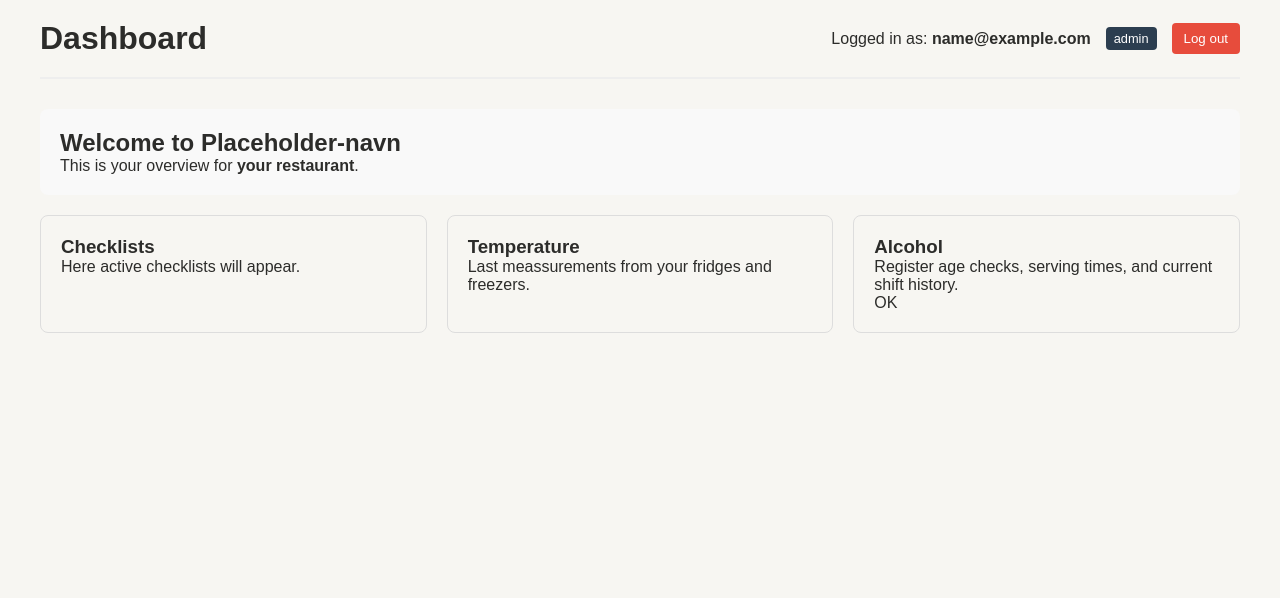
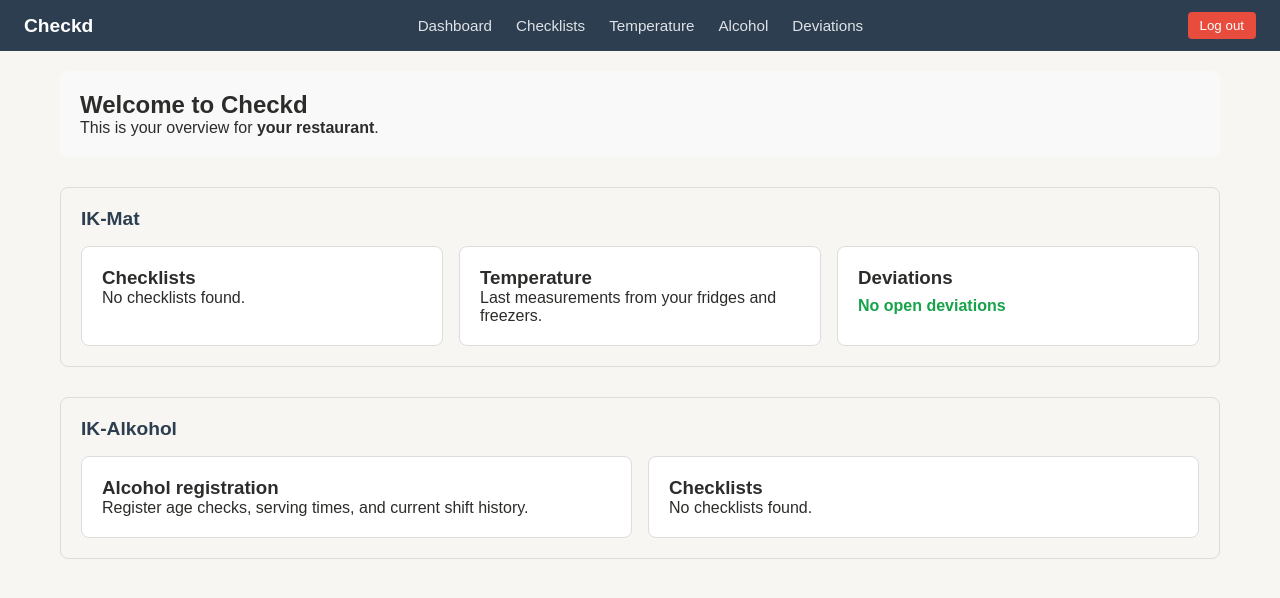
Before and after one commit to Theamarieal/Full-stack_prosjekt, a Vue app in the folder frontend/: page / in a window 1280 px wide. Shown: the top 598 px of the page. Built offline with nearby package versions, Linux system fonts and the light colour scheme; no server answers; sample sign-in values are in the browser's storage.

Commit message:
feat: update dashboard with IK-Mat and IK-Alkohol containing live data, and add navigation bar

```diff
--- a/frontend/src/App.vue
+++ b/frontend/src/App.vue
@@ -1,15 +1,34 @@
 <template>
   <div id="app">
+    <nav class="global-nav" v-if="authStore.isLoggedIn">
+      <span class="nav-logo">Checkd</span>
+      <div class="nav-links">
+        <a @click="router.push('/')">Dashboard</a>
+        <a @click="router.push('/checklists')">Checklists</a>
+        <a @click="router.push('/temperature')">Temperature</a>
+        <a @click="router.push('/alcohol')">Alcohol</a>
+        <a @click="router.push('/deviations')">Deviations</a>
+      </div>
+      <button @click="handleLogout" class="logout-btn">Log out</button>
+    </nav>
     <router-view />
   </div>
 </template>
 
 <script setup>
-// no logic needed here, routing is handled by vue-router
+import { useAuthStore } from '@/stores/auth'
+import { useRouter } from 'vue-router'
+
+const authStore = useAuthStore()
+const router = useRouter()
+
+function handleLogout() {
+  authStore.logout()
+  router.push('/login')
+}
 </script>
 
 <style>
-/* global reset! just keeps pages from inheriting unwanted padding/margin */
 *,
 *::before,
 *::after {
@@ -27,4 +46,47 @@ body {
 #app {
   min-height: 100vh;
 }
+
+.global-nav {
+  display: flex;
+  align-items: center;
+  justify-content: space-between;
+  padding: 12px 24px;
+  background: #2c3e50;
+  color: white;
+  position: sticky;
+  top: 0;
+  z-index: 100;
+}
+
+.nav-logo {
+  font-weight: bold;
+  font-size: 1.2rem;
+}
+
+.nav-links {
+  display: flex;
+  gap: 24px;
+}
+
+.nav-links a {
+  color: white;
+  cursor: pointer;
+  text-decoration: none;
+  font-size: 0.95rem;
+  opacity: 0.85;
+}
+
+.nav-links a:hover {
+  opacity: 1;
+}
+
+.logout-btn {
+  background: #e74c3c;
+  color: white;
+  border: none;
+  padding: 6px 12px;
+  border-radius: 4px;
+  cursor: pointer;
+}
 </style>
--- /dev/null
+++ b/frontend/src/api/deviation.js
@@ -0,0 +1,7 @@
+import axios from './axios';
+
+export default {
+  getAll() {
+    return axios.get('/deviations')
+  }
+}
--- a/frontend/src/views/DashboardView.vue
+++ b/frontend/src/views/DashboardView.vue
@@ -1,44 +1,65 @@
 <template>
   <div class="dashboard">
-    <header class="dashboard-header">
-      <h1>Dashboard</h1>
-      <div class="user-info" v-if="authStore.user">
-        <span
-          >Logged in as: <strong>{{ authStore.user.email }}</strong></span
-        >
-        <span class="role-badge">{{ authStore.user.role }}</span>
-        <button @click="handleLogout" class="logout-btn">Log out</button>
-      </div>
-    </header>
-
     <main class="dashboard-content">
       <div class="welcome-card">
-        <h2>Welcome to Placeholder-navn</h2>
+        <h2>Welcome to Checkd</h2>
         <p>
           This is your overview for
-          <strong>{{ authStore.user?.organization?.name || 'your restaurant' }}</strong
-          >.
+          <strong>{{ authStore.user?.organization?.name || 'your restaurant' }}</strong>.
         </p>
       </div>
 
+      <div class="sections-grid">
+        <section class="module-section">
+          <h2>IK-Mat</h2>
           <div class="stats-grid">
-        <div class="stat-card">
+            <div class="stat-card clickable-card" @click="router.push('/checklists')">
               <h3>Checklists</h3>
-          <p>Here active checklists will appear.</p>
+              <p v-if="matStats.total === 0">No checklists found.</p>
+              <p v-else>
+                <span class="stat-number">{{ matStats.completed }}</span> / {{ matStats.total }} completed
+              </p>
+              <p v-if="matStats.remaining > 0" class="warning-text">{{ matStats.remaining }} tasks remaining ⚠️</p>
+              <p v-else-if="matStats.total > 0" class="ok-text">All done ✓</p>
             </div>
-        <div class="stat-card">
+
+            <div class="stat-card clickable-card" @click="router.push('/temperature')">
               <h3>Temperature</h3>
-          <p>Last meassurements from your fridges and freezers.</p>
+              <p>Last measurements from your fridges and freezers.</p>
             </div>
-        <div class="stat-card clickable-card" @click="goToAlcohol">
-          <h3>Alcohol</h3>
+
+            <div class="stat-card clickable-card" @click="router.push('/deviations')">
+              <h3>Deviations</h3>
+              <div class="deviation-header">
+                <span v-if="openDeviations > 0" class="badge">{{ openDeviations }}</span>
+              </div>
+              <p v-if="openDeviations > 0" class="warning-text">Open deviations</p>
+              <p v-else class="ok-text">No open deviations</p>
+            </div>
+          </div>
+        </section>
+
+        <section class="module-section">
+          <h2>IK-Alkohol</h2>
+          <div class="stats-grid">
+            <div class="stat-card clickable-card" @click="router.push('/alcohol')">
+              <h3>Alcohol registration</h3>
               <p>Register age checks, serving times, and current shift history.</p>
-          <p v-if="alcoholStatus === false" class="warning-text">
-            No alcohol registration for today ⚠️
+              <p v-if="alcoholStatus === false" class="warning-text">No alcohol registration for today ⚠️</p>
+              <p v-else-if="alcoholStatus === true" class="ok-text">OK ✓</p>
+            </div>
+
+            <div class="stat-card clickable-card" @click="router.push('/checklists')">
+              <h3>Checklists</h3>
+              <p v-if="alcoholStats.total === 0">No checklists found.</p>
+              <p v-else>
+                <span class="stat-number">{{ alcoholStats.completed }}</span> / {{ alcoholStats.total }} completed
               </p>
-
-          <p v-else>OK</p>
+              <p v-if="alcoholStats.remaining > 0" class="warning-text">{{ alcoholStats.remaining }} tasks remaining ⚠️</p>
+              <p v-else-if="alcoholStats.total > 0" class="ok-text">All done ✓</p>
             </div>
+          </div>
+        </section>
       </div>
     </main>
   </div>
@@ -47,46 +68,38 @@
 <script setup>
 import { useAuthStore } from '@/stores/auth'
 import { useRouter } from 'vue-router'
-import { ref, onMounted } from 'vue'
+import { ref, computed, onMounted } from 'vue'
 import alcoholApi from '@/api/alcohol'
-
-const alcoholWarning = ref('')
+import checklistApi from '@/api/checklist'
+import deviationApi from '@/api/deviation'
 
 const authStore = useAuthStore()
 const router = useRouter()
 const alcoholStatus = ref(null)
+const checklists = ref([])
+const openDeviations = ref(0)
 
-const handleLogout = () => {
-  authStore.logout()
-  router.push('/login')
-}
+const matChecklists = computed(() =>
+  checklists.value.filter(c => c.module !== 'BAR')
+)
 
-/**
- * Loads alcohol registration warning information for the dashboard.
- *
- * @returns {Promise<void>}
- */
-async function loadAlcoholWarning() {
-  try {
-    const shiftId = 1
-    const response = await alcoholApi.getMissingRegistrationWarning(shiftId)
+const alcoholChecklists = computed(() =>
+  checklists.value.filter(c => c.module === 'BAR')
+)
 
-    if (response.data.missing) {
-      alcoholWarning.value = response.data.message
-    }
-  } catch (error) {
-    console.error('Failed to load alcohol warning:', error)
-  }
-}
+const matStats = computed(() => {
+  const allItems = matChecklists.value.flatMap(c => c.items || [])
+  const completed = allItems.filter(i => i.completed).length
+  const total = allItems.length
+  return { completed, total, remaining: total - completed }
+})
 
-/**
- * Navigates to the alcohol compliance view.
- *
- * @returns {Promise<void>}
- */
-async function goToAlcohol() {
-  await router.push('/alcohol')
-}
+const alcoholStats = computed(() => {
+  const allItems = alcoholChecklists.value.flatMap(c => c.items || [])
+  const completed = allItems.filter(i => i.completed).length
+  const total = allItems.length
+  return { completed, total, remaining: total - completed }
+})
 
 onMounted(async () => {
   try {
@@ -95,6 +108,21 @@ onMounted(async () => {
   } catch (e) {
     console.error('Failed to load alcohol status', e)
   }
+
+  try {
+    const res = await deviationApi.getAll()
+    const deviations = Array.isArray(res.data) ? res.data : []
+    openDeviations.value = deviations.filter(d => d.status === 'OPEN').length
+  } catch (e) {
+    console.error('Failed to load deviations', e)
+  }
+
+  try {
+    const res = await checklistApi.getAll()
+    checklists.value = Array.isArray(res.data) ? res.data : []
+  } catch (e) {
+    console.error('Failed to load checklists', e)
+  }
 })
 </script>
 
@@ -102,72 +130,79 @@ onMounted(async () => {
 .dashboard {
   max-width: 1200px;
   margin: 0 auto;
-}
-.dashboard-header {
-  display: flex;
-  justify-content: space-between;
-  align-items: center;
-  padding: 20px 0;
-  border-bottom: 2px solid #eee;
-  margin-bottom: 30px;
-}
-.user-info {
-  display: flex;
-  align-items: center;
-  gap: 15px;
-}
-.role-badge {
-  background: #2c3e50;
-  color: white;
-  padding: 4px 8px;
-  border-radius: 4px;
-  font-size: 0.8rem;
-}
-.logout-btn {
-  background: #e74c3c;
-  color: white;
-  border: none;
-  padding: 8px 12px;
-  border-radius: 4px;
-  cursor: pointer;
+  padding: 20px;
 }
 .welcome-card {
   background: #f9f9f9;
   padding: 20px;
   border-radius: 8px;
-  margin-bottom: 20px;
+  margin-bottom: 30px;
+}
+.sections-grid {
+  display: flex;
+  flex-direction: column;
+  gap: 30px;
+}
+.module-section {
+  border: 1px solid #ddd;
+  border-radius: 8px;
+  padding: 20px;
+}
+.module-section h2 {
+  margin-top: 0;
+  margin-bottom: 16px;
+  font-size: 1.2rem;
+  color: #2c3e50;
 }
 .stats-grid {
   display: grid;
-  grid-template-columns: repeat(auto-fit, minmax(300px, 1fr));
-  gap: 20px;
+  grid-template-columns: repeat(auto-fit, minmax(250px, 1fr));
+  gap: 16px;
 }
 .stat-card {
   padding: 20px;
   border: 1px solid #ddd;
   border-radius: 8px;
+  background: white;
 }
 .clickable-card {
   cursor: pointer;
-  transition:
-    transform 0.15s ease,
-    box-shadow 0.15s ease,
-    border-color 0.15s ease;
+  transition: transform 0.15s ease, box-shadow 0.15s ease, border-color 0.15s ease;
 }
-
 .clickable-card:hover {
   transform: translateY(-2px);
   border-color: #2563eb;
   box-shadow: 0 8px 20px rgba(37, 99, 235, 0.12);
 }
-
-.warning {
-  border: 2px solid #ef4444;
-  background: #fef2f2;
+.stat-number {
+  font-size: 1.5rem;
+  font-weight: bold;
+  color: #2c3e50;
 }
-
 .warning-text {
   color: #dc2626;
   font-weight: 600;
 }
+.ok-text {
+  color: #16a34a;
+  font-weight: 600;
+}
+.deviation-header {
+  display: flex;
+  justify-content: flex-end;
+  margin-bottom: 8px;
+}
+
+.badge {
+  background: #dc2626;
+  color: white;
+  border-radius: 50%;
+  width: 28px;
+  height: 28px;
+  display: flex;
+  align-items: center;
+  justify-content: center;
+  font-size: 0.85rem;
+  font-weight: bold;
+}
 </style>
```
Lines whose indentation alone changed are shown as unchanged.
